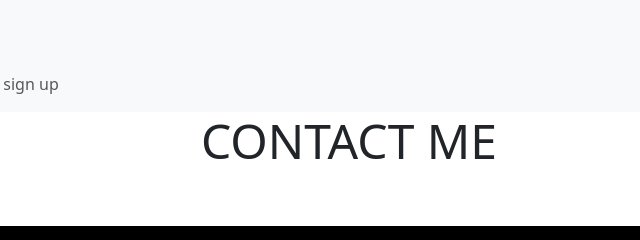
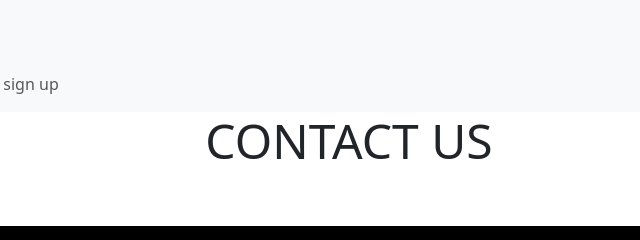
Before and after one commit to AbhinaMathai23/KERALATOURISM, a plain HTML site: page contactus.html in a window 1280 px wide. Shown: the top 240 px of the page, 291-931 px from the left. Drawn offline with nearby package versions, Linux system fonts and the light colour scheme.

Commit message:
first commit

```diff
--- a/contactus.html
+++ b/contactus.html
@@ -46,7 +46,7 @@
   </div>
 </nav>
 
-    <h1><center><font size="20%">CONTACT ME</h1></center></font>
+    <h1><center><font size="20%">CONTACT US</h1></center></font>
     <br>
     <br>
     <style>
```
